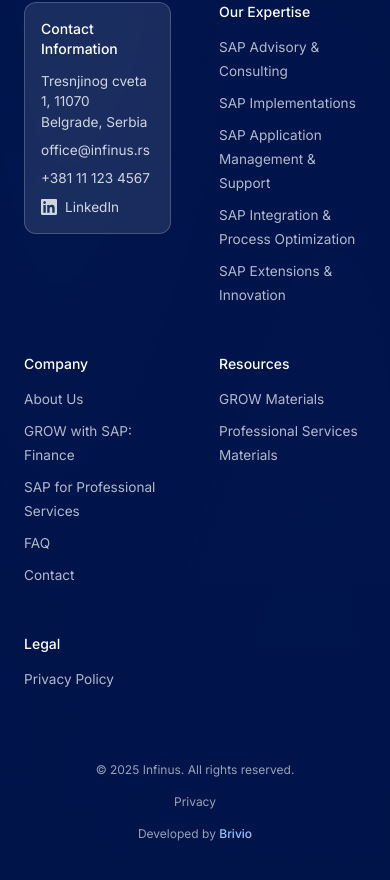
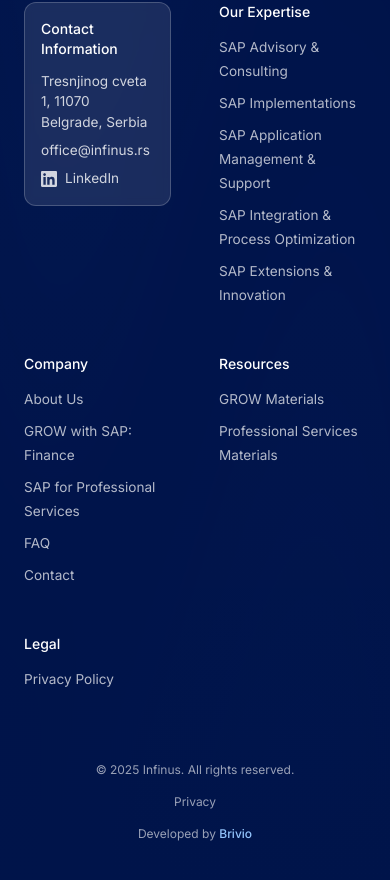
Before and after one commit to infinus-ogie/infinus-vercel-new-website, a Next.js app: page / in a window 390 px wide. Shown: the part 10649-11529 px from the top of the page. Built offline with nearby package versions, Linux system fonts and the light colour scheme.

Commit message:
Remove phone number from footer

```diff
--- a/components/ui/footer.tsx
+++ b/components/ui/footer.tsx
@@ -12,7 +12,6 @@
   },
   contact: {
     email: "office@infinus.rs",
-    phone: "+381 11 123 4567",
     address: "Tresnjinog cveta 1, 11070 Belgrade, Serbia",
   },
   columns: [
@@ -21,7 +20,6 @@
       links: [
         { label: "Tresnjinog cveta 1, 11070 Belgrade, Serbia", href: "#" },
         { label: "office@infinus.rs", href: "mailto:office@infinus.rs" },
-        { label: "+381 11 123 4567", href: "tel:+381111234567" },
         { label: "LinkedIn", href: "https://www.linkedin.com/company/infinus1/posts/?feedView=all", isExternal: true, isLinkedIn: true },
       ],
     },
```
